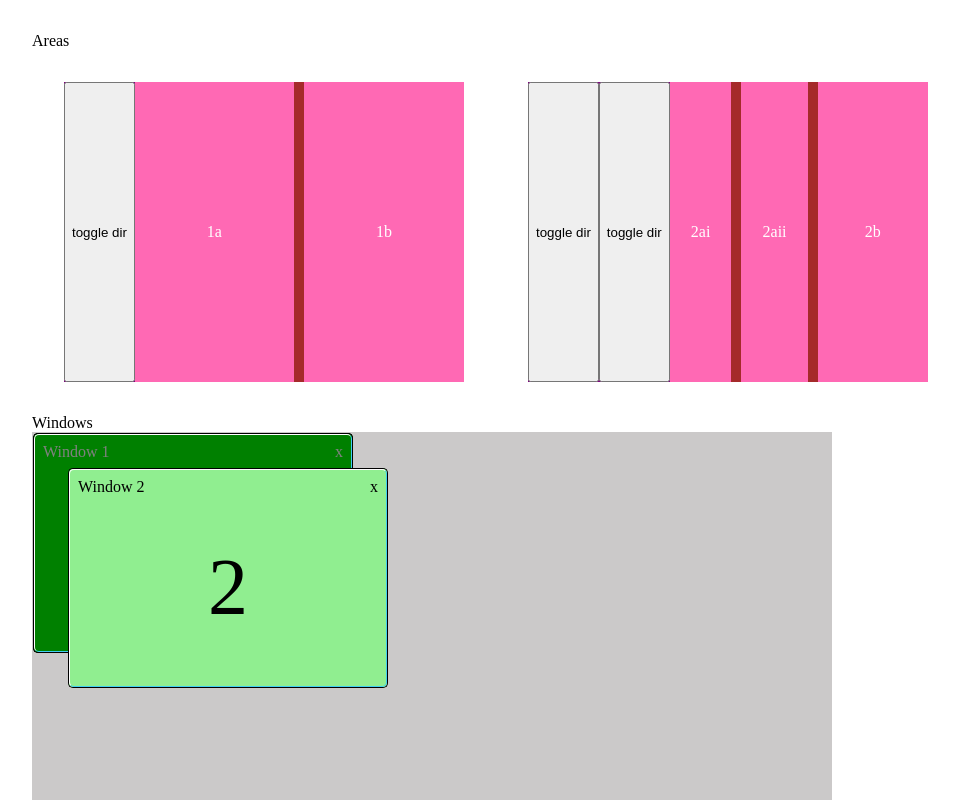
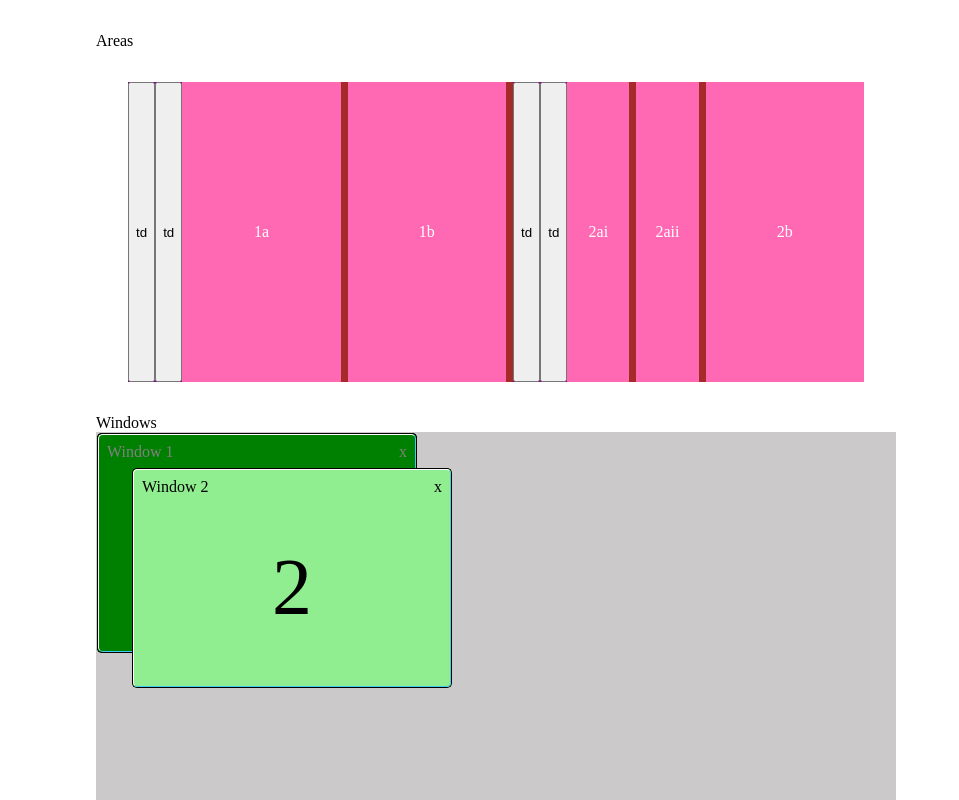
Before and after one commit to opowell/appfr, a Vue app: page / in a window 1280 px wide. Shown: the top 800 px of the page, without its empty margins (144-1103 px from the left). Built offline with nearby package versions, Linux system fonts and the light colour scheme.

Commit message:
resizing areas

```diff
--- a/src/components/AppfrArea.vue
+++ b/src/components/AppfrArea.vue
@@ -3,15 +3,31 @@
     class="area"
     :style="styleObj"
   >
+    <!-- SHOW CHILDREN AREAS -->
     <template v-if="area.childAreas && area.childAreas.length > 0">
-      <button @click.left="toggleDir">toggle dir</button>
+      <button @click.left="toggleDir" style='flex: 0 0 20px'>td</button>
       <template v-for="(childArea, index) in area.childAreas">
-        <appfr-area :area="childArea" :key="index" />
-        <div class="spacer" v-if="index < area.childAreas.length - 1" :key="'spacer' + index" />
+        <appfr-area
+          :area="childArea"
+          :key="index"
+          :isLastArea='index === area.childAreas.length - 1'
+        />
+        <div
+          class="adjuster"
+          v-if="index < area.childAreas.length - 1"
+          :key="'adjuster' + index"
+          :style='adjusterStyle'
+          @mousedown.stop.prevent='startAdjust(index, childArea, index, area, $event)'
+        />
       </template>
     </template>
+    <!-- SHOW THIS AREA -->
     <template v-else>
-      <div class="area-content">{{ area.content }}</div>
+      <div
+        class="area-content"
+      >
+        {{ area.content }}
+      </div>
     </template>
   </div>
 </template>
@@ -23,24 +39,95 @@ export default {
   props: {
     area: {
       type: Object,
-      default: () => { return { childAreas: [], content: '' } }
+      default: () => { return {
+        childAreas: [],
+        content: '',
+        flex: '1 1 100px',
+      } }
+    },
+    isLastArea: {
+      type: Boolean,
+      default: true
     },
   },
   mounted() {
     if (this.area.flexDirRow == null)
       Vue.set(this.area, 'flexDirRow', true)
+    if (this.area.flex == null)
+      Vue.set(this.area, 'flex', '1 1 100px')
   },
   computed: {
     styleObj() {
-      return {
+      let out = {
         "flex-direction": this.area.flexDirRow ? "row" : "column"
       }
-    }
+      if (this.isLastArea) {
+        out.flex = '1 1 100px';
+      } else {
+        out.flex = this.area.flex;
+      }
+      return out;
+    },
+    adjusterStyle() {
+      let cursor = this.area.flexDirRow ? 'ew-resize' : 'ns-resize';
+      return {
+        cursor: cursor,
+      }
+    },
   },
   methods: {
     toggleDir() {
       this.area.flexDirRow = !this.area.flexDirRow
-    }
+    },
+    startAdjust(index, curArea, indexOnParent, parent, ev) {
+      let el = ev.currentTarget.previousSibling;
+      this.adjustData = {
+        index,
+        curArea,
+        indexOnParent,
+        parent,
+        startX: ev.pageX,
+        startY: ev.pageY,
+        origWidth: el.clientWidth,
+        origHeight: el.clientHeight,
+      }
+      document.documentElement.addEventListener('mousemove', this.adjust);
+      document.documentElement.addEventListener('mouseup', this.stopAdjust);
+    },
+    adjust(ev) {
+      ev.preventDefault();
+      ev.stopPropagation();
+      let size = null;
+      if (this.area.flexDirRow) {
+          size = this.adjustData.origWidth + (ev.pageX - this.adjustData.startX);
+      } else {
+          size = this.adjustData.origHeight + (ev.pageY - this.adjustData.startY);
+      }
+      this.adjustData.newSize = size;
+      console.log('setting size to ' + size)
+      this.adjustData.curArea.flex = '0 0 ' + size + 'px';
+    },
+    stopAdjust(ev) {
+      ev.preventDefault();
+      ev.stopPropagation();
+      document.documentElement.removeEventListener('mousemove', this.adjust);
+      document.documentElement.removeEventListener('mouseup', this.stopAdjust);
+      // let areaPath = [];
+      // let parent = this.adjustData.parent;
+      // let curArea = this.adjustData.curArea;
+      // let indexOnParent = this.adjustData.indexOnParent;
+      // while (parent != null) {
+      //   areaPath.unshift(indexOnParent);
+      //   curArea = parent;
+      //   parent = curArea.parent;
+      //   indexOnParent = curArea.indexOnParent;
+      // }
+      // this.$store.commit('setAreaSize', {
+      //   windowId: this.window.id,
+      //   areaPath,
+      //   size: this.adjustData.newSize,
+      // });
+    },
   }
 };
 
@@ -51,8 +138,9 @@ export default {
   display: flex;
   flex: 1 1 auto;
 }
-.spacer {
-  flex: 0 0 10px;
+.adjuster {
+  flex: 0 0 1px;
+  padding: 3px;
   background-color: brown;
 }
 </style>
--- a/src/components/HelloWorld.vue
+++ b/src/components/HelloWorld.vue
@@ -2,10 +2,7 @@
   <div>
     <div>
       Areas
-      <div style='display: flex'>
-        <appfr-area class="demo-area" :area="area1" />
-        <appfr-area class="demo-area" :area="area2" />
-      </div>
+      <appfr-area class="demo-area" :area="demoArea" />
     </div>
     <div>
       Windows
@@ -53,13 +50,15 @@ export default {
         windows: [],
         windowsMaximized: false,
       },
-      area1: {
+      demoArea: {
+        childAreas: [
+          {
             childAreas: [
               { content: '1a'},
               { content: '1b'}
             ]
           },
-      area2: {
+          {
             childAreas: [
               { childAreas: [
                 {content: '2ai'},
@@ -68,6 +67,8 @@ export default {
               { content: '2b'}
             ]
           },
+        ]
+      }
     }
   },
   computed: {
@@ -156,7 +157,6 @@ export default {
 
 .demo-area {
   margin: 2rem;
-  width: 400px;
   height: 300px;
   background-color: purple;
   display: flex;
```
Lines whose indentation alone changed are shown as unchanged.
